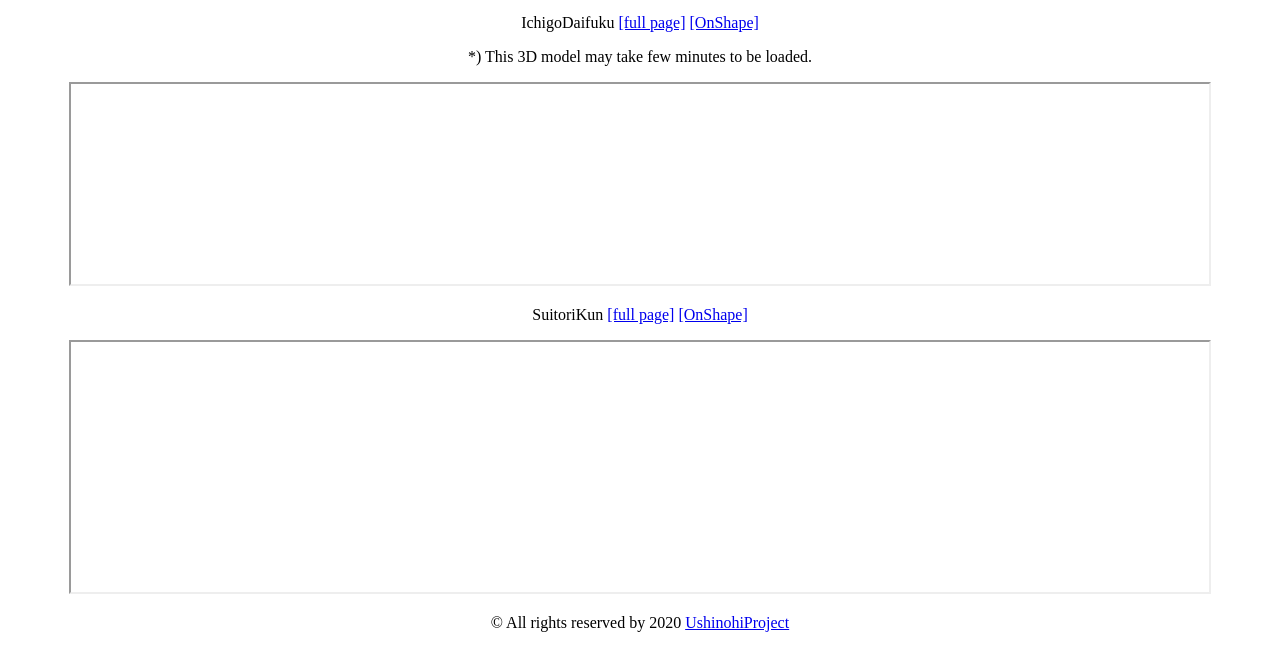
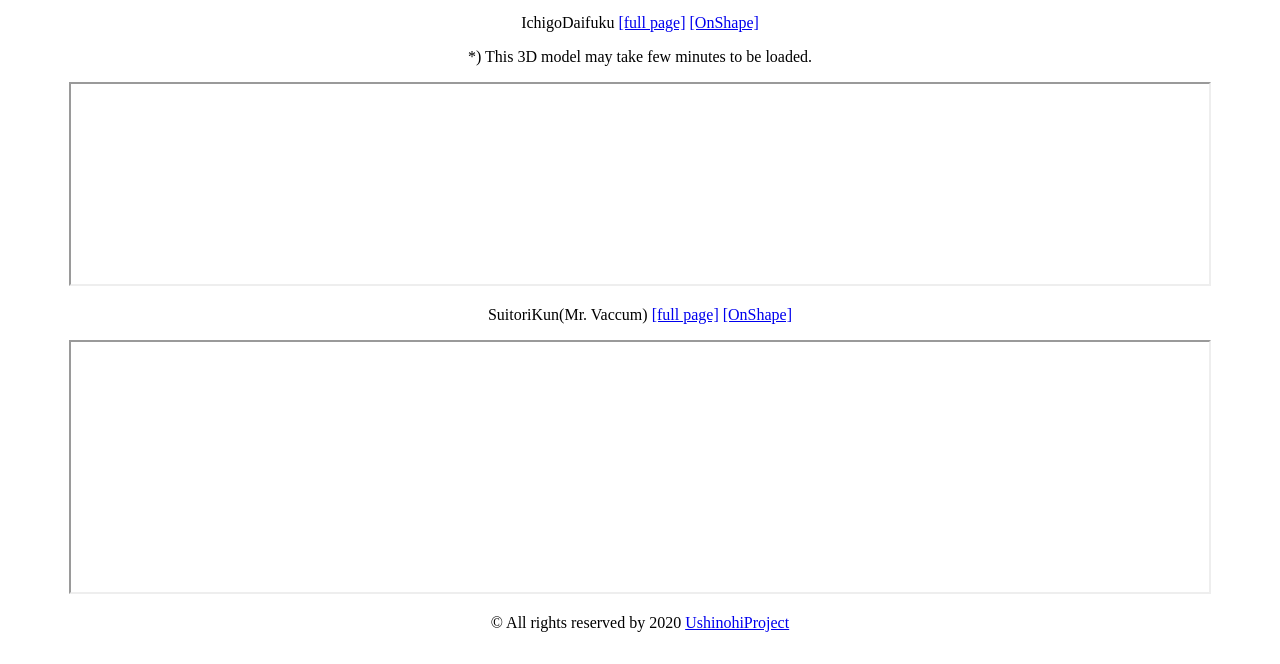
Before and after one commit to UshinohiProject/space_apps_challenge_2020, a plain HTML site: page index.html in a window 1280 px wide. Shown: the part 136-800 px from the top of the page. Drawn offline with Linux system fonts and the light colour scheme.

Commit message:
Add an English name of SuitoriKun

```diff
--- a/index.html
+++ b/index.html
@@ -22,7 +22,7 @@
         </iframe>
     </div>
     <div class="models">
-        <p>SuitoriKun <a href="suitorikun.html">[full page]</a> <a href="https://cad.onshape.com/documents/76abad6c9628e2ac7e8ec719/w/9089d79d2179af1e43e11ecf/e/5e4fce4b3f5ccbeffaaaa9c9">[OnShape]</a></p>
+        <p>SuitoriKun(Mr. Vaccum) <a href="suitorikun.html">[full page]</a> <a href="https://cad.onshape.com/documents/76abad6c9628e2ac7e8ec719/w/9089d79d2179af1e43e11ecf/e/5e4fce4b3f5ccbeffaaaa9c9">[OnShape]</a></p>
         <iframe src="suitorikun.html" class="three-d-model" width="90%" height="250vh">
         </iframe>
     </div>
```
